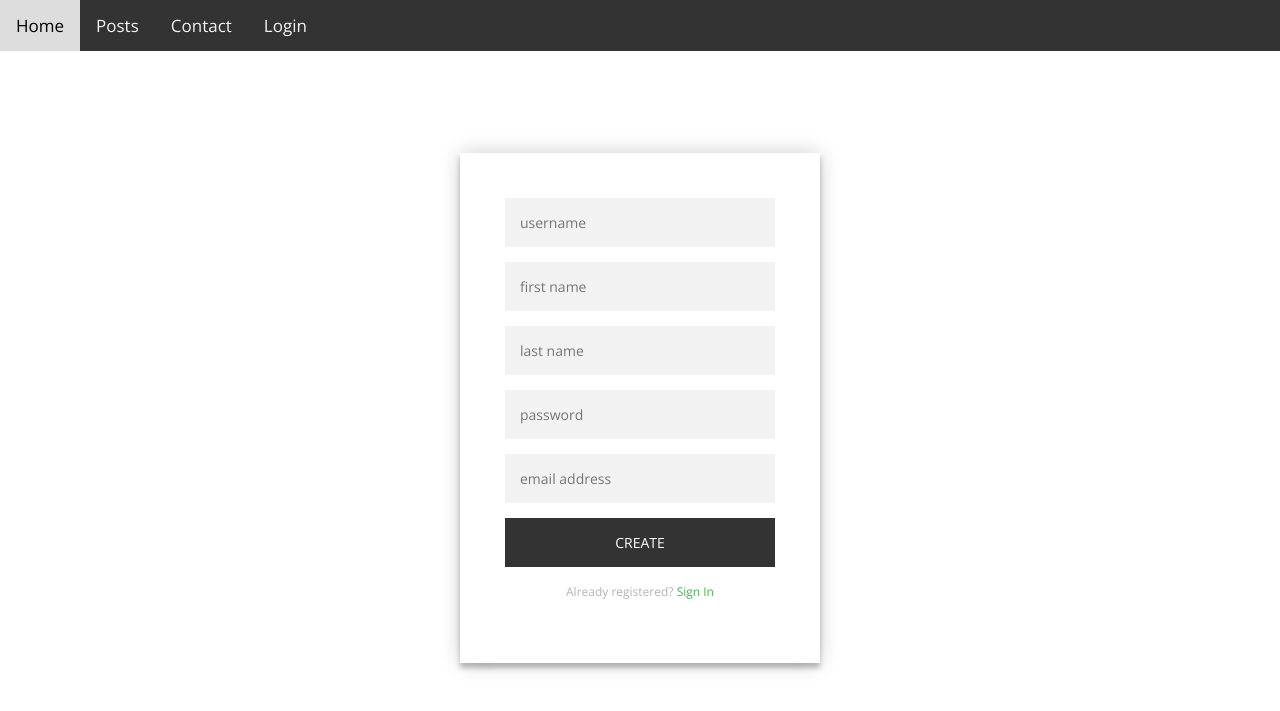
After one commit to Duonghailee/awas-project, a PHP site: template views/register.php in a window 1280 px wide. The commit adds this page. Shown: the top 711 px of the page. Run offline with PHP 8.4, Linux system fonts and the light colour scheme; the template is opened without the code that fills it, so the values that code supplies are empty; a stand-in replaces the project's code that opens the database connection.

Commit message:
login & register forms, modify index.php

```diff
--- a/css/style.css
+++ b/css/style.css
@@ -74,7 +74,8 @@ pre {
 	line-height: 18.5714px;
 }
 .content-main {
-    border: 1px solid black;
+      box-shadow: 0 0 20px 0 rgba(0, 0, 0, 0.2), 0 5px 5px 0 rgba(0, 0, 0, 0.24);
+
     padding: 15px;
     margin: 1%;
     margin-top: 0%;
@@ -82,8 +83,99 @@ pre {
     float: left;
 }
 .content-side {
-    border: 1px solid black;
+  box-shadow: 0 0 20px 0 rgba(0, 0, 0, 0.2), 0 5px 5px 0 rgba(0, 0, 0, 0.24);
     padding: 15px;
     margin: 1%;
     overflow: hidden;
 }
+
+/* Login page */
+@import url(https://fonts.googleapis.com/css?family=Roboto:300);
+
+.login-page {
+  width: 360px;
+  padding: 8% 0 0;
+  margin: auto;
+}
+.form {
+  position: relative;
+  z-index: 1;
+  background: #FFFFFF;
+  max-width: 360px;
+  margin: 0 auto 100px;
+  padding: 45px;
+  text-align: center;
+  box-shadow: 0 0 20px 0 rgba(0, 0, 0, 0.2), 0 5px 5px 0 rgba(0, 0, 0, 0.24);
+}
+.form input {
+  font-family: "Open Sans";
+  outline: 0;
+  background: #f2f2f2;
+  width: 100%;
+  border: 0;
+  margin: 0 0 15px;
+  padding: 15px;
+  box-sizing: border-box;
+  font-size: 14px;
+}
+.form button {
+  font-family: "Open Sans";
+  text-transform: uppercase;
+  outline: 0;
+  background: #333;
+  width: 100%;
+  border: 0;
+  padding: 15px;
+  color: #FFFFFF;
+  font-size: 14px;
+  -webkit-transition: all 0.3 ease;
+  transition: all 0.3 ease;
+  cursor: pointer;
+}
+.form button:hover,.form button:active,.form button:focus {
+    background-color: #ddd;
+    color: black;
+}
+
+.form .message {
+  margin: 15px 0 0;
+  color: #b3b3b3;
+  font-size: 12px;
+}
+.form .message a {
+  color: #4CAF50;
+  text-decoration: none;
+}
+.container {
+  position: relative;
+  z-index: 1;
+  max-width: 300px;
+  margin: 0 auto;
+}
+.container:before, .container:after {
+  content: "";
+  display: block;
+  clear: both;
+}
+.container .info {
+  margin: 50px auto;
+  text-align: center;
+}
+.container .info h1 {
+  margin: 0 0 15px;
+  padding: 0;
+  font-size: 36px;
+  font-weight: 300;
+  color: #1a1a1a;
+}
+.container .info span {
+  color: #4d4d4d;
+  font-size: 12px;
+}
+.container .info span a {
+  color: #000000;
+  text-decoration: none;
+}
+.container .info span .fa {
+  color: #EF3B3A;
+}
--- /dev/null
+++ b/views/404.html
@@ -0,0 +1,2 @@
+<center><h1>404 - Page not found</h1></center>
+<center><h3><a href="index.php">Back to safety</a></h3></center>
--- /dev/null
+++ b/views/head.php
@@ -0,0 +1,14 @@
+<html>
+    <head>
+        <title>The awesome AWAS blog!</title>
+        <link rel="stylesheet" href="css/style.css">
+        <link rel="stylesheet" type="text/css" href="//fonts.googleapis.com/css?family=Open+Sans" />
+        <script type="text/javascript" src="script/login.js"></script>
+     </head>
+<body>
+    <div class="topnav" id="myTopnav">
+        <a href="index.php?p=home">Home</a>
+        <a href="index.php?p=posts">Posts</a>
+        <a href="index.php?p=contact">Contact</a>
+        <a href="index.php?p=login">Login</a>
+    </div>
--- /dev/null
+++ b/views/register.php
@@ -0,0 +1,12 @@
+    <div class="login-page">
+    <div class="form">
+        <form class="register-form">
+        <input type="text" placeholder="username"/>
+        <input type="text" placeholder="first name"/>
+        <input type="text" placeholder="last name"/>
+        <input type="password" placeholder="password"/>
+        <input type="text" placeholder="email address"/>
+        <button>create</button>
+        <p class="message">Already registered? <a href="index.php?p=login">Sign In</a></p>
+    </div>
+    </div>
```
Also changed, not shown: index.php (+16 -3 lines), views/head.html (deleted, +0 -13 lines), views/login.php (added, +10 -0 lines), script/login.js (added), views/content.php (indentation only).
